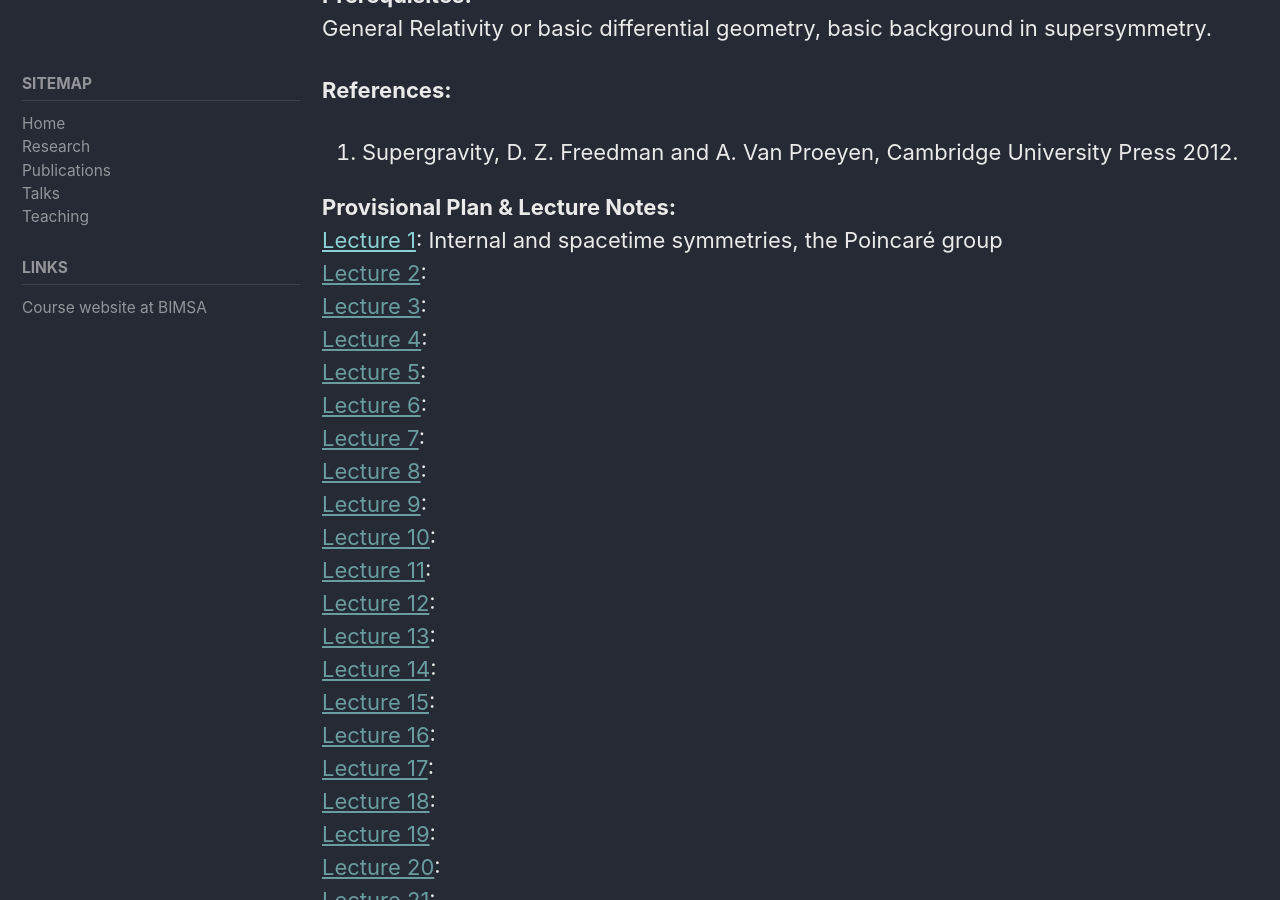
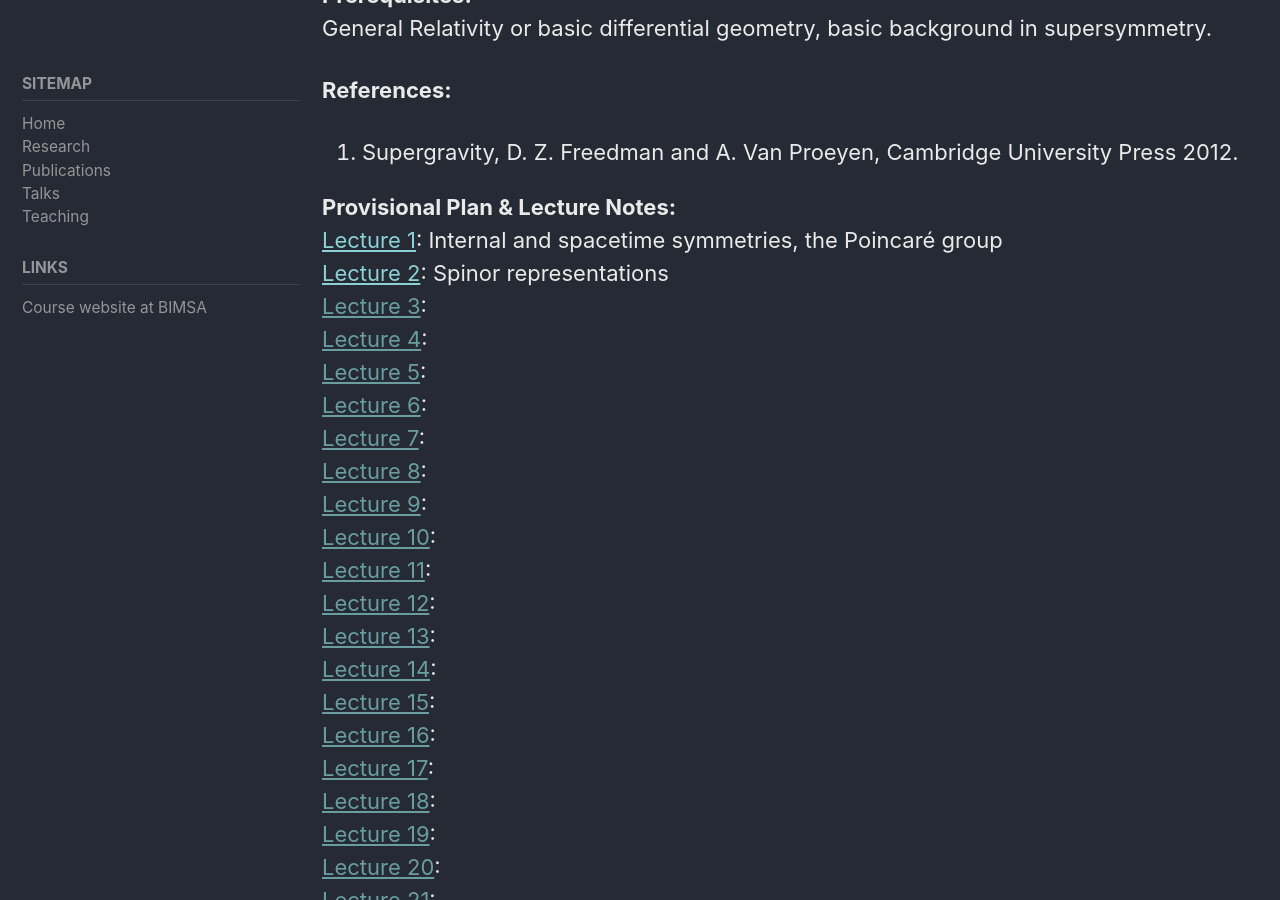
Before and after one commit to ipapadimitriou/ipapadimitriou.github.io, a Jekyll site: the page built from _pages/2022.md, in a window 1280 px wide and 900 px high, scrolled down 563 px. Built offline with Jekyll 4.4.1, drawn with Linux system fonts in a browser that asks for light colours; cached includes are drawn as plain includes.

Commit message:
uploaded lecture 2 of supergravity course

```diff
--- a/_pages/2022.md
+++ b/_pages/2022.md
@@ -47,7 +47,7 @@ General Relativity or basic differential geometry, basic background in supersymm
 
 <b>Provisional Plan & Lecture Notes:</b><br>
 [Lecture 1](./attachments/teaching/Introduction to Supergravity 2022/lecture notes/Introduction to Supergravity - Lecture 1.pdf): Internal and spacetime symmetries, the Poincaré group <br>
-[Lecture 2](): <br>
+[Lecture 2](./attachments/teaching/Introduction to Supergravity 2022/lecture notes/Introduction to Supergravity - Lecture 2.pdf): Spinor representations<br>
 [Lecture 3](): <br>
 [Lecture 4](): <br>
 [Lecture 5](): <br>
```
Also changed, not shown: 1 other file.
